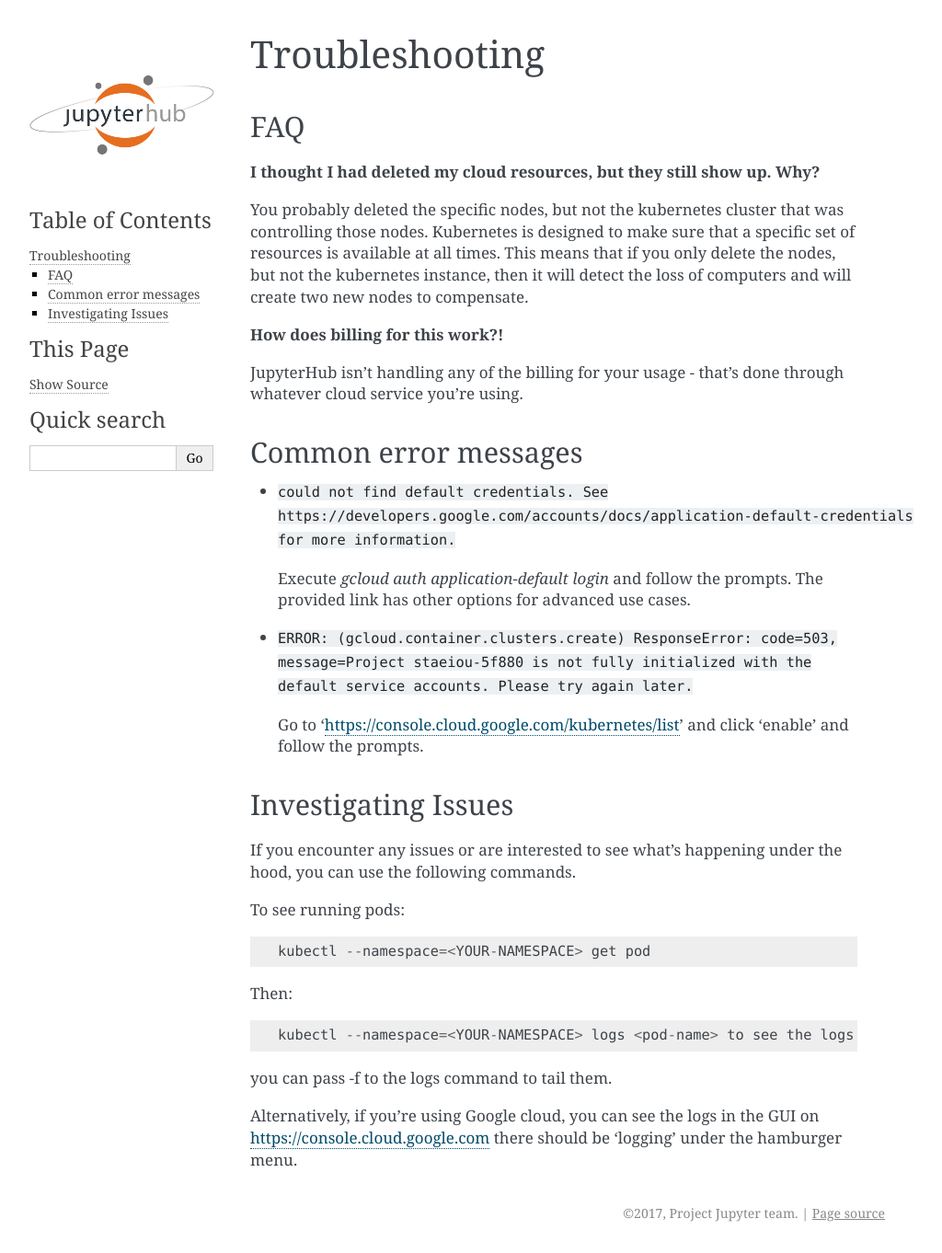
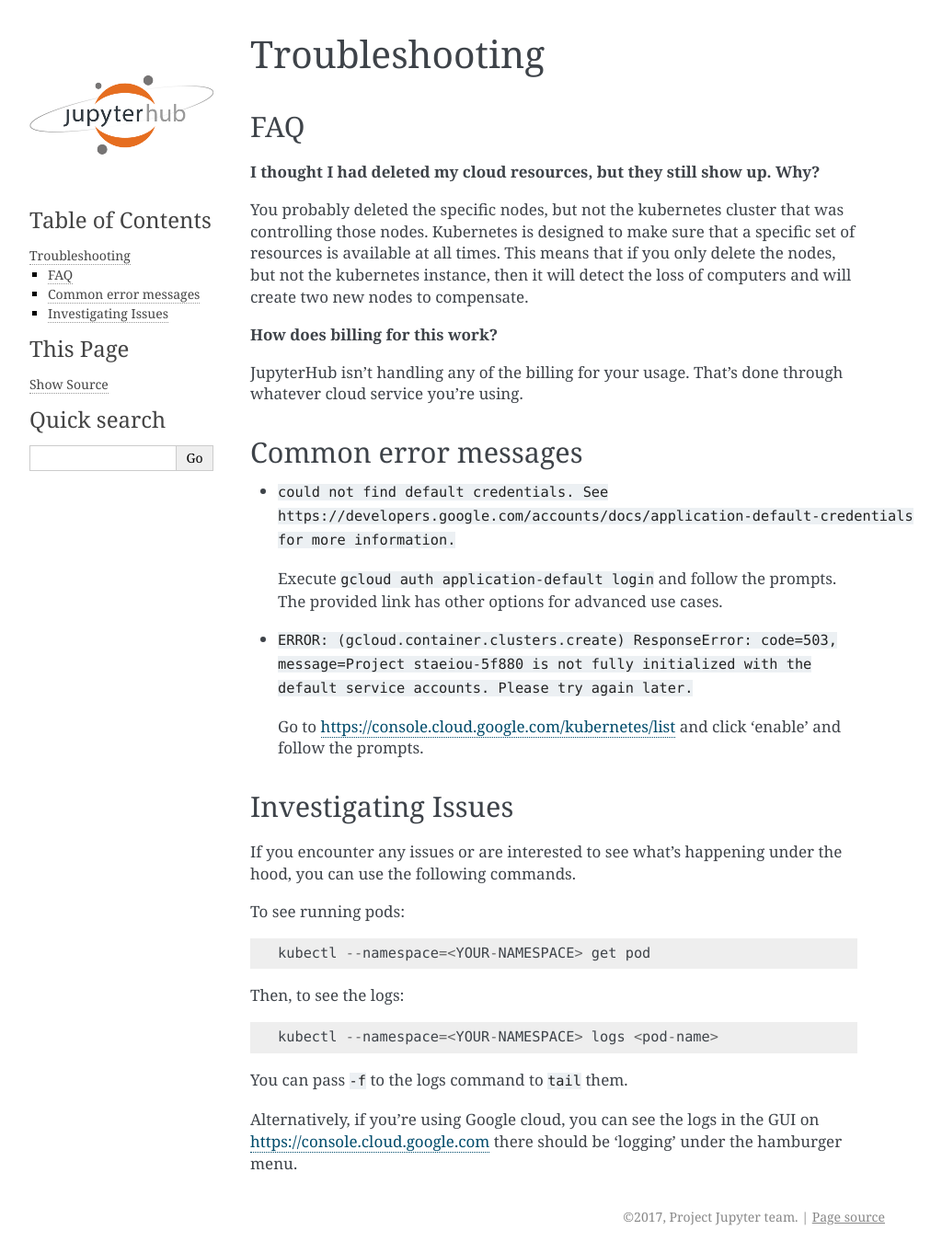
Before and after one commit to jupyterhub/zero-to-jupyterhub-k8s, a Sphinx documentation site: the page built from doc/source/troubleshooting.rst, in a window 1280 px wide. Shown: the whole page at 92% size, without its empty margins (148-1172 px from the left). Built offline with Sphinx 7.4.7, drawn with Linux system fonts in a browser that asks for light colours.

Commit message:
Make minor edits

```diff
--- a/doc/source/cost.rst
+++ b/doc/source/cost.rst
@@ -25,7 +25,7 @@
 load times. Storage roughly scales at <XXX> cost.
 
 Users
-------
+-----
 
 The number of users has a direct relationship to cost estimates. Since a
 deployment may support different types of users (i.e. researchers, students,
--- a/doc/source/index.rst
+++ b/doc/source/index.rst
@@ -29,8 +29,8 @@
 **Customization Guide**
 
 JupyterHub can be configured and customized to fit a variety of deployment
-requirements. This guide helps outline how to customize and extend a JupyterHub
-deployment.
+requirements. This guide helps outline how to customize and extend a
+JupyterHub deployment.
 
 .. toctree::
    :maxdepth: 2
--- a/doc/source/troubleshooting.rst
+++ b/doc/source/troubleshooting.rst
@@ -14,26 +14,26 @@
 only delete the nodes, but not the kubernetes instance, then it will detect
 the loss of computers and will create two new nodes to compensate.
 
-**How does billing for this work?!**
+**How does billing for this work?**
 
-JupyterHub isn't handling any of the billing for your usage - that's done
+JupyterHub isn't handling any of the billing for your usage. That's done
 through whatever cloud service you're using.
 
 Common error messages
 ---------------------
 
-* ``could not find default credentials. See
+- ``could not find default credentials. See
   https://developers.google.com/accounts/docs/application-default-credentials
   for more information.``
 
-  Execute `gcloud auth application-default login` and follow the prompts.
+  Execute ``gcloud auth application-default login`` and follow the prompts.
   The provided link has other options for advanced use cases.
 
-* ``ERROR: (gcloud.container.clusters.create) ResponseError: code=503,
+- ``ERROR: (gcloud.container.clusters.create) ResponseError: code=503,
   message=Project staeiou-5f880 is not fully initialized with the default
   service accounts. Please try again later.``
 
-  Go to ‘https://console.cloud.google.com/kubernetes/list’ and click ‘enable’
+  Go to `<https://console.cloud.google.com/kubernetes/list>`_ and click 'enable'
   and follow the prompts.
 
 Investigating Issues
@@ -46,14 +46,12 @@
 
   kubectl --namespace=<YOUR-NAMESPACE> get pod
 
-Then::
+Then, to see the logs::
 
-  kubectl --namespace=<YOUR-NAMESPACE> logs <pod-name> to see the logs
+  kubectl --namespace=<YOUR-NAMESPACE> logs <pod-name>
 
-you can pass -f to the logs command to tail them.
+You can pass ``-f`` to the logs command to ``tail`` them.
 
 Alternatively, if you're using Google cloud, you can see the logs in the GUI
-on `https://console.cloud.google.com`_ there should be 'logging' under the
+on `<https://console.cloud.google.com>`_ there should be 'logging' under the
 hamburger menu.
-
-.. _https://console.cloud.google.com: https://console.cloud.google.com
```
Also changed, not shown: doc/source/glossary.rst (+10 -8 lines).
